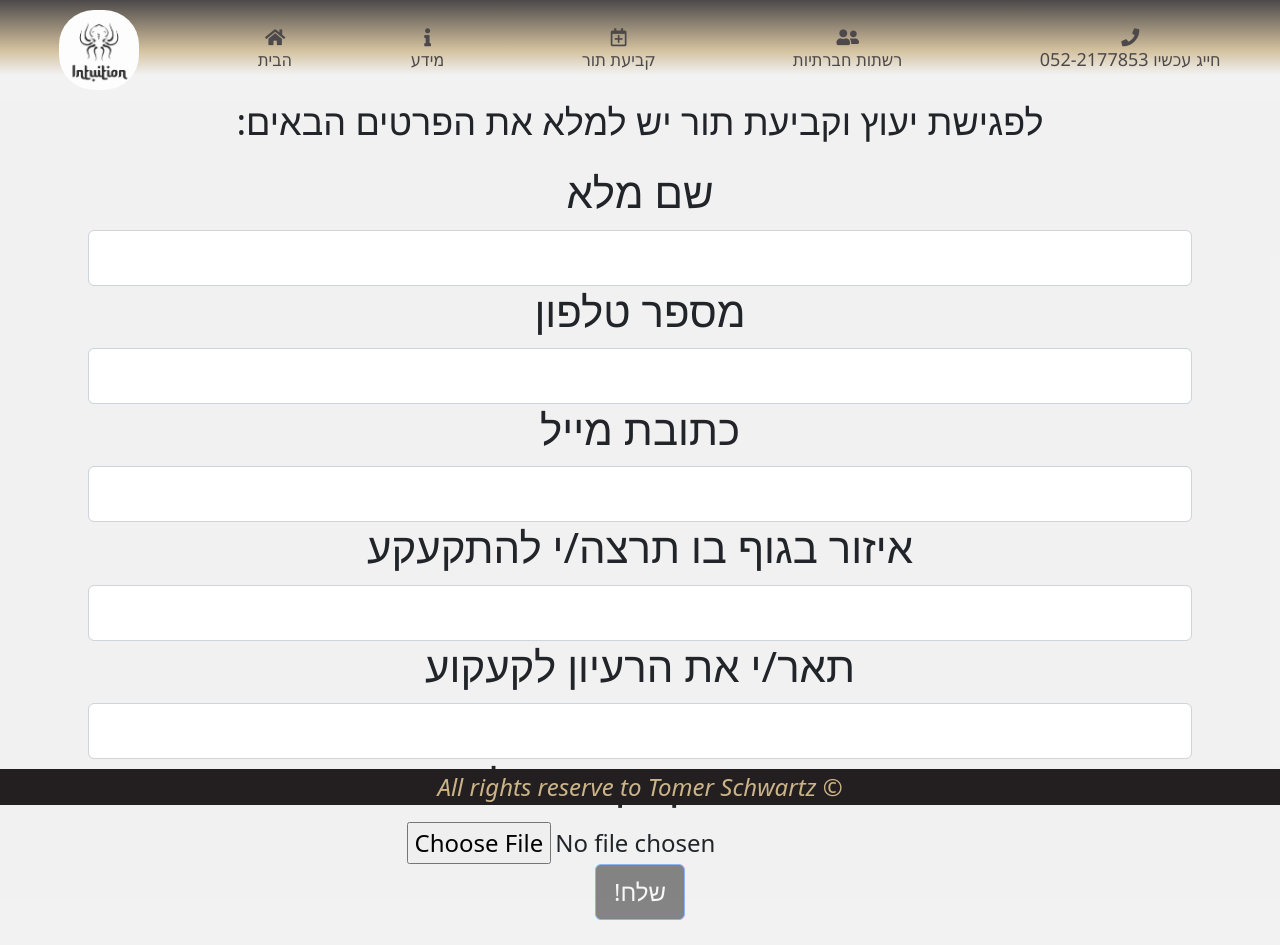
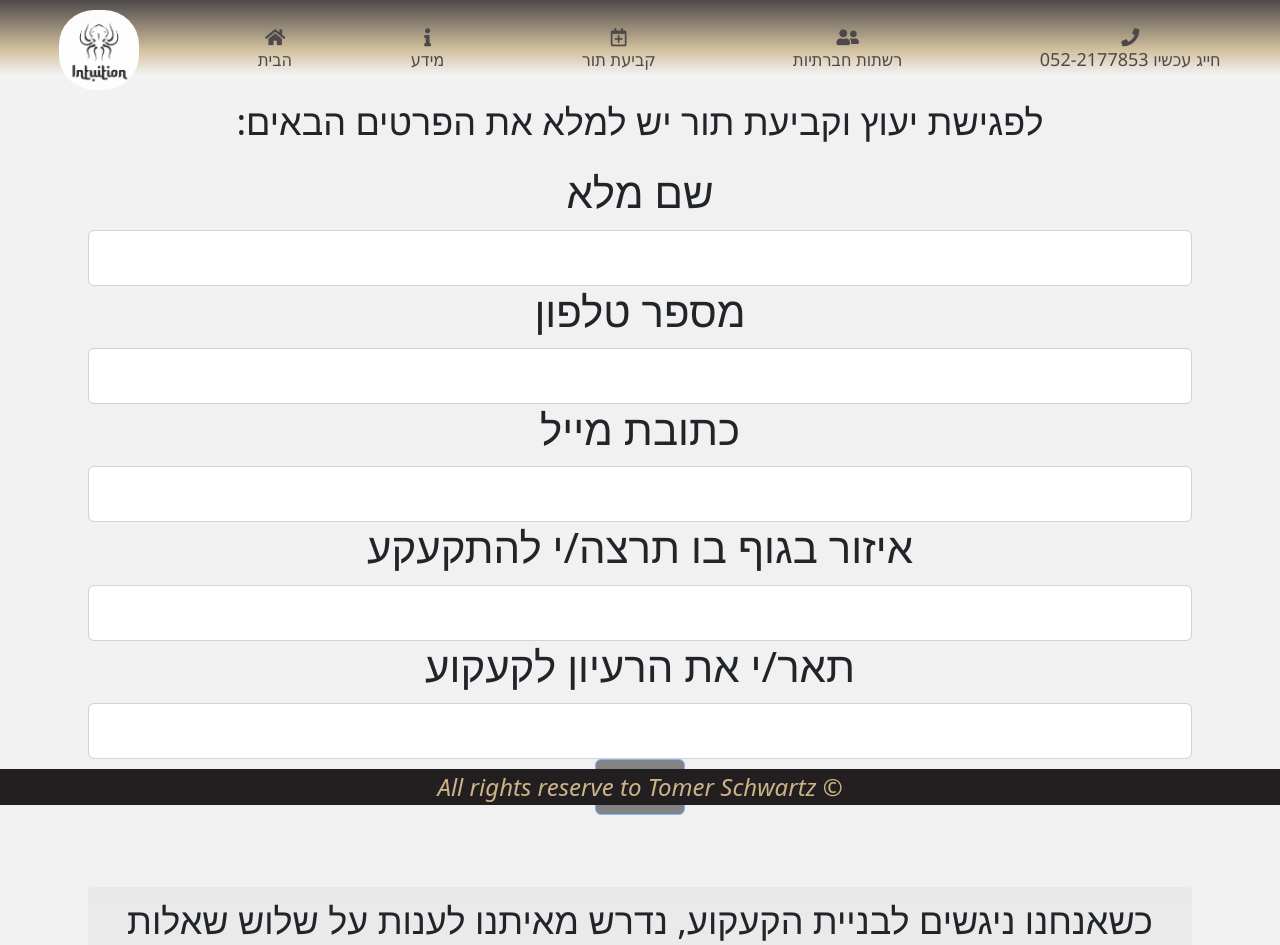
Before and after one commit to kap70tomer/intwebsite, a React (Create React App) app: page /booking in a window 1280 px wide. Shown: the top 945 px of the page. Built offline with nearby package versions, Linux system fonts and the light colour scheme; a web font is replaced by a local one.

Commit message:
Update BookingForm.jsx
now sending Emails via SparkForms.io
to GMAIL.

```diff
--- a/src/Components/BookingForm.jsx
+++ b/src/Components/BookingForm.jsx
@@ -12,69 +12,70 @@ export default function BookingForm(){
     const [file, setFile] = useState(new File([],""));
 
 
-    const handleUploadSubmited = event => {
-        event.preventDefault();
+    // const handleUploadSubmited = event => {
+    //     event.preventDefault();
 
-        let newBookingInfo ={
+    //     let newBookingInfo ={
 
-            full_name: full_name,
-            phone: phone,
-            eMail: eMail,
-            body_part: body_part,
-            description: description,
-            picture: file
-        }
-        uploadHandler(newBookingInfo);
-    };
+    //         full_name: full_name,
+    //         phone: phone,
+    //         eMail: eMail,
+    //         body_part: body_part,
+    //         description: description,
+    //         picture: file
+    //     }
+    //     uploadHandler(newBookingInfo);
+    // };
 
-    //Handle async request for booking from clients sent to api.
-    const uploadHandler = async(newBookingInfo)=>{
-        try{
-            let res = await tattoosService.create(newBookingInfo);
-            alert(res.data);
-            console.log(`Added: `+res.data);
-        }
-        catch(e){
-           alert(e);
-        }
-    }
+    // //Handle async request for booking from clients sent to api.
+    // const uploadHandler = async(newBookingInfo)=>{
+    //     try{
+    //         let res = await tattoosService.create(newBookingInfo);
+    //         alert(res.data);
+    //         console.log(`Added: `+res.data);
+    //     }
+    //     catch(e){
+    //        alert(e);
+    //     }
+    // }
 
     //on input change takes in the new choosen file and set it to state.
     //then creates form data including the file to send.
-    const fileUploadHandler = e =>{
-        setFile(e.target.files[0]);
-        const formData = new FormData();
-        formData.append('file', e.target.files[0]);
-        uploadImage(formData);
-    };
+    // const fileUploadHandler = e =>{
+    //     setFile(e.target.files[0]);
+    //     const formData = new FormData();
+    //     formData.append('file', e.target.files[0]);
+    //     uploadImage(formData);
+    // };
 
     // Async function takes formData as arg, picture set to formData.file.
     // Sends Post request, to 'api/tattoos/' with formData in request body.
-    const uploadImage = async(formData)=>{
-        try{
-            let res = await tattoosService.uploadImage(formData);
-            console.log(res.data);
-            setFile(res.data);
-        }
-        catch(e){
-            alert(e);
-        };
-    };
+    // const uploadImage = async(formData)=>{
+    //     try{
+    //         let res = await tattoosService.uploadImage(formData);
+    //         console.log(res.data);
+    //         setFile(res.data);
+    //     }
+    //     catch(e){
+    //         alert(e);
+    //     };
+    // };
 
     //Validations function, blocking the 'sent' button on UI so email can be sent only if the form field are not empty.
     function validateForm () {
-        return description.length > 0 && phone.length > 0 && eMail.length > 0 && full_name.length > 0 && file.length >0;
+        return description.length > 0 && phone.length > 0 && eMail.length > 0 && full_name.length > 0;
     };
     return(
         <>
             <div className="booking-form container">
-                <Form onSubmit={handleUploadSubmited}>
+                <Form  action="https://submit-form.com/LEW7uvWb">
                     <Form.Label className ='bookingForm'>
                         <h4>:לפגישת יעוץ וקביעת תור יש למלא את הפרטים הבאים</h4>
                     </Form.Label>
                     <Form.Group controlId='fullname'>
                         <h3>שם מלא</h3>
                         <Form.Control
+                            name="name"
                             type="text"
                             value={full_name}
                             onChange={e => setFullName(e.target.value)}
@@ -83,6 +84,7 @@ export default function BookingForm(){
                     <Form.Group controlId='phone'>
                         <h3> מספר טלפון</h3>
                         <Form.Control
+                            name='phone'
                             type="text"
                             value={phone}
                             onChange={e => setPhone(e.target.value)}
@@ -92,6 +94,7 @@ export default function BookingForm(){
                         <h3> כתובת מייל</h3>
                         <Form.Control
                             type="text"
+                            name="email"
                             value={eMail}
                             onChange={e => setEmail(e.target.value)}
                         />
@@ -100,6 +103,7 @@ export default function BookingForm(){
                         <h3> איזור בגוף בו תרצה/י להתקעקע</h3>
                         <Form.Control
                             type="text"
+                            name="bodyPart"
                             value={body_part}
                             onChange={e => setBodyPart(e.target.value)}
                         />
@@ -108,11 +112,12 @@ export default function BookingForm(){
                         <h3> תאר/י את הרעיון לקעקוע</h3>
                         <Form.Control
                             type="text"
+                            name="TattooIdea"
                             value={description}
                             onChange={e => setDescription(e.target.value)}
                         />
                     </Form.Group>
-                    <Form.Group controlId='photo'>
+                    {/* <Form.Group controlId='photo'>
                         <h3>אנא בחר קובץ אחד לפחות..</h3>
                         <input
                             className="file-input"
@@ -120,7 +125,7 @@ export default function BookingForm(){
                             accept='.jpg, .png, .jpeg'
                             onChange={e => fileUploadHandler(e)}
                         />
-                    </Form.Group>
+                    </Form.Group> */}
                     <Button className="send-btn" disabled={!validateForm()} type="submit">
                         !שלח
                     </Button>
```
